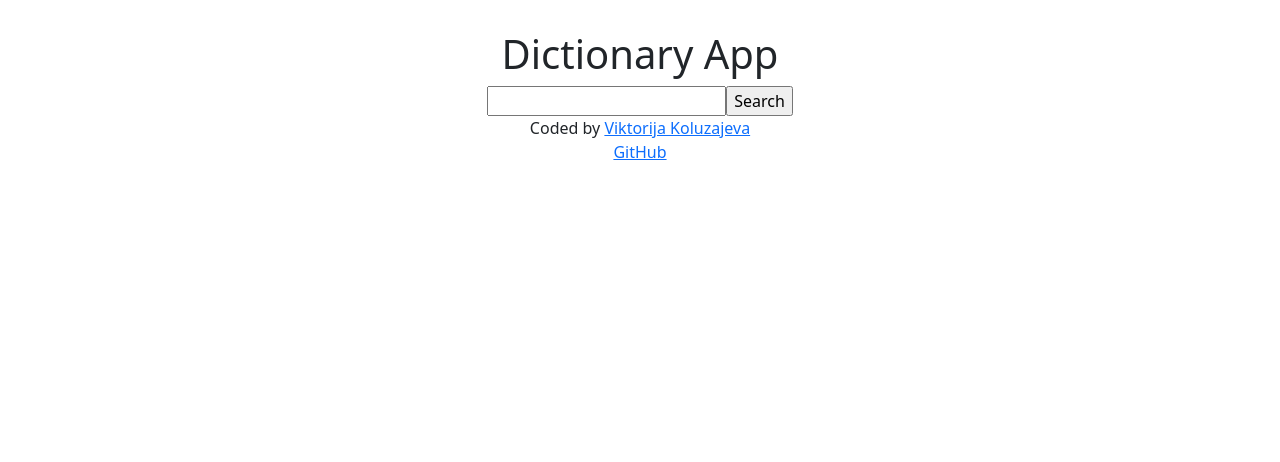
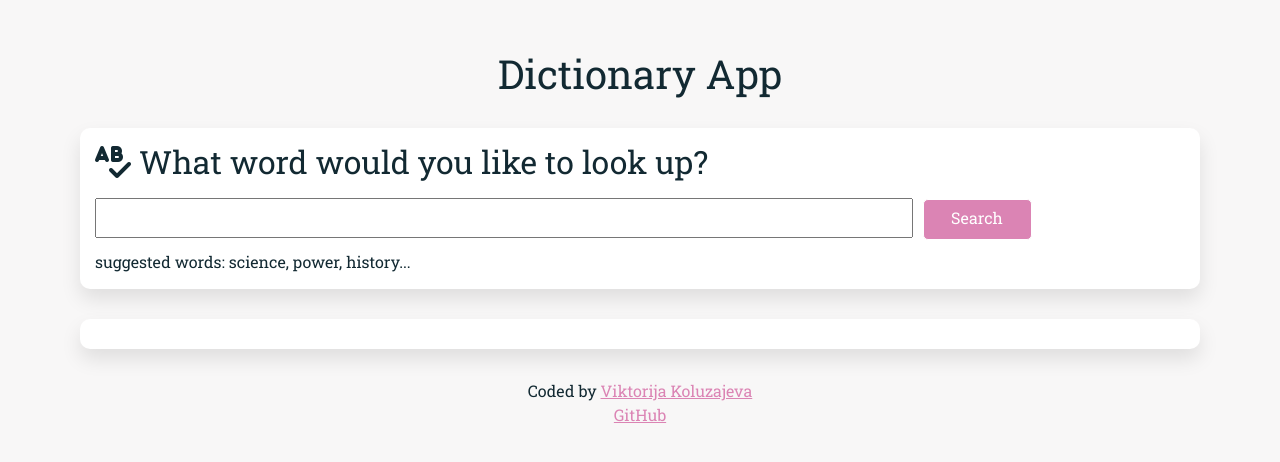
Before and after one commit to suicide-music/dictionary-react, a React (Create React App) app: page / in a window 1280 px wide. Shown: the top 462 px of the page. Built offline with nearby package versions, Linux system fonts and the light colour scheme.

Commit message:
Added css styling

```diff
--- a/public/index.html
+++ b/public/index.html
@@ -24,6 +24,12 @@
       work correctly both with client-side routing and a non-root public URL.
       Learn how to configure a non-root public URL by running `npm run build`.
     -->
+    <link rel="preconnect" href="https://fonts.googleapis.com" />
+    <link rel="preconnect" href="https://fonts.gstatic.com" crossorigin />
+    <link
+      href="https://fonts.googleapis.com/css2?family=Roboto+Slab&display=swap"
+      rel="stylesheet"
+    />
     <script
       src="https://kit.fontawesome.com/099392051b.js"
       crossorigin="anonymous"
--- a/src/App.css
+++ b/src/App.css
@@ -1,5 +1,16 @@
 body {
+  margin: 0 auto;
+  padding: 50px;
+  font-family: "Roboto Slab", serif;
+  background-color: #95818d10;
+  color: #122932;
   text-align: center;
-  margin: 0 auto;
-  padding-top: 30px;
 }
+
+a {
+  color: #db84b4;
+}
+
+a:hover {
+  color: #db288b;
+}
--- a/src/Dictionary.css
+++ b/src/Dictionary.css
@@ -0,0 +1,27 @@
+.Dictionary section {
+  background-color: white;
+  padding: 15px;
+  text-align: left;
+  border-radius: 10px;
+  margin: 30px;
+  box-shadow: 0 10px 20px rgb(0 0 0 /10%);
+}
+
+#search-form {
+  width: 75%;
+  padding: 6px 4px;
+}
+
+#search-button {
+  width: 10%;
+  background-color: #db84b4;
+  border-radius: 5px;
+  color: white;
+  border-color: white;
+  margin: 10px;
+  padding-bottom: 9px;
+}
+
+#search-button:hover {
+  background-color: #db288b;
+}
--- a/src/Dictionary.js
+++ b/src/Dictionary.js
@@ -24,11 +24,25 @@ export default function Dictionary() {
 
   return (
     <div className="Dictionary">
-      <form onSubmit={search}>
-        <input type="search" onChange={handleWordChange} />
-        <input type="submit" value="Search" />
-      </form>
-      <Results results={results} />
+      <section>
+        <h2>
+          <i className="fas fa-spell-check"></i> What word would you like to
+          look up?
+        </h2>
+        <form onSubmit={search}>
+          <input type="search" id="search-form" onChange={handleWordChange} />
+          <input
+            type="submit"
+            id="search-button"
+            value="Search"
+            className="btn btn-primary"
+          />
+        </form>
+        <span>suggested words: science, power, history... </span>
+      </section>
+      <section>
+        <Results results={results} />
+      </section>
     </div>
   );
 }
--- a/src/Meaning.js
+++ b/src/Meaning.js
@@ -8,11 +8,15 @@ export default function Meaning(props) {
       {props.meaning.definitions.map(function (definition, index) {
         return (
           <div key={index}>
-            <p>{definition.definition}</p>
-            <p>
-              <em>{definition.example}</em>
-            </p>
-            <Synonyms synonyms={definition.synonyms} />
+            <ul>
+              <li>{definition.definition}</li>
+              <p>
+                <em>{definition.example}</em>
+              </p>
+              <p>
+                <Synonyms synonyms={definition.synonyms} />
+              </p>
+            </ul>
           </div>
         );
       })}
--- /dev/null
+++ b/src/Phonetics.css
@@ -0,0 +1,3 @@
+.Phonetics {
+  font-family: "Times New Roman", Times, serif;
+}
--- a/src/Phonetics.js
+++ b/src/Phonetics.js
@@ -1,20 +1,24 @@
 import React from "react";
+import "./Phonetics.css";
 
 export default function Phonetics(props) {
-  console.log(props);
-
   if (props.phonetic.audio) {
     return (
       <div className="Phonetics">
         <h2>
           <a href={props.phonetic.audio} target="_blank" rel="noreferrer">
-            <i class="fas fa-volume-up"></i>
+            <i className="fas fa-volume-up"></i>
           </a>{" "}
           /{props.phonetic.text}/
         </h2>
       </div>
     );
   } else {
-    return <h2>/{props.phonetic.text}/</h2>;
+    return (
+      <div className="Phonetics">
+        {" "}
+        <h2>/{props.phonetic.text}/</h2>
+      </div>
+    );
   }
 }
--- /dev/null
+++ b/src/Results.css
@@ -0,0 +1,11 @@
+.Results section {
+  background-color: white;
+  padding: 15px;
+  text-align: left;
+  border-radius: 10px;
+  margin: 30px;
+  box-shadow: 0 0 0 rgb(0 0 0 /10%);
+}
+.word-pronunciation {
+  margin-left: 8px;
+}
--- a/src/Results.js
+++ b/src/Results.js
@@ -1,11 +1,13 @@
 import React from "react";
 import Meaning from "./Meaning";
 import Phonetics from "./Phonetics";
+import "./Results.css";
 
 export default function Results(props) {
   if (props.results) {
     return (
       <div className="Results">
+        <div className="word-pronunciation">
           <h2>{props.results.word}</h2>
           {props.results.phonetics.map(function (phonetic, index) {
             return (
@@ -14,12 +16,14 @@ export default function Results(props) {
               </div>
             );
           })}
-
+        </div>
         {props.results.meanings.map(function (meaning, index) {
           return (
+            <section>
               <div key={index}>
                 <Meaning meaning={meaning} />
               </div>
+            </section>
           );
         })}
       </div>
--- /dev/null
+++ b/src/Synonyms.css
@@ -0,0 +1,4 @@
+.Synonyms {
+  color: #db84b4;
+  font-size: smaller;
+}
--- a/src/Synonyms.js
+++ b/src/Synonyms.js
@@ -1,4 +1,5 @@
 import React from "react";
+import "./Synonyms.css";
 
 export default function Synonyms(props) {
   if (props.synonyms) {
```
Lines whose indentation alone changed are shown as unchanged.
